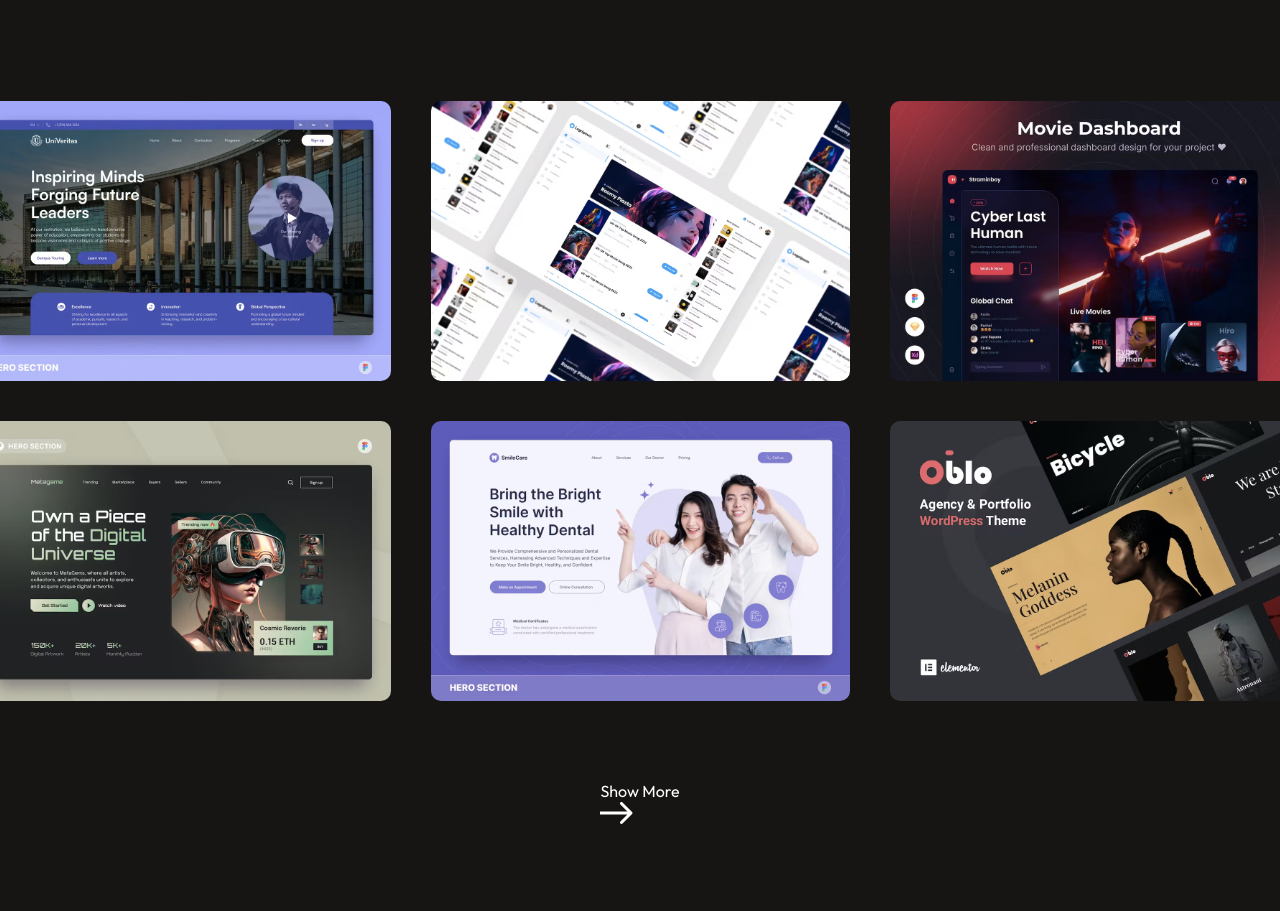
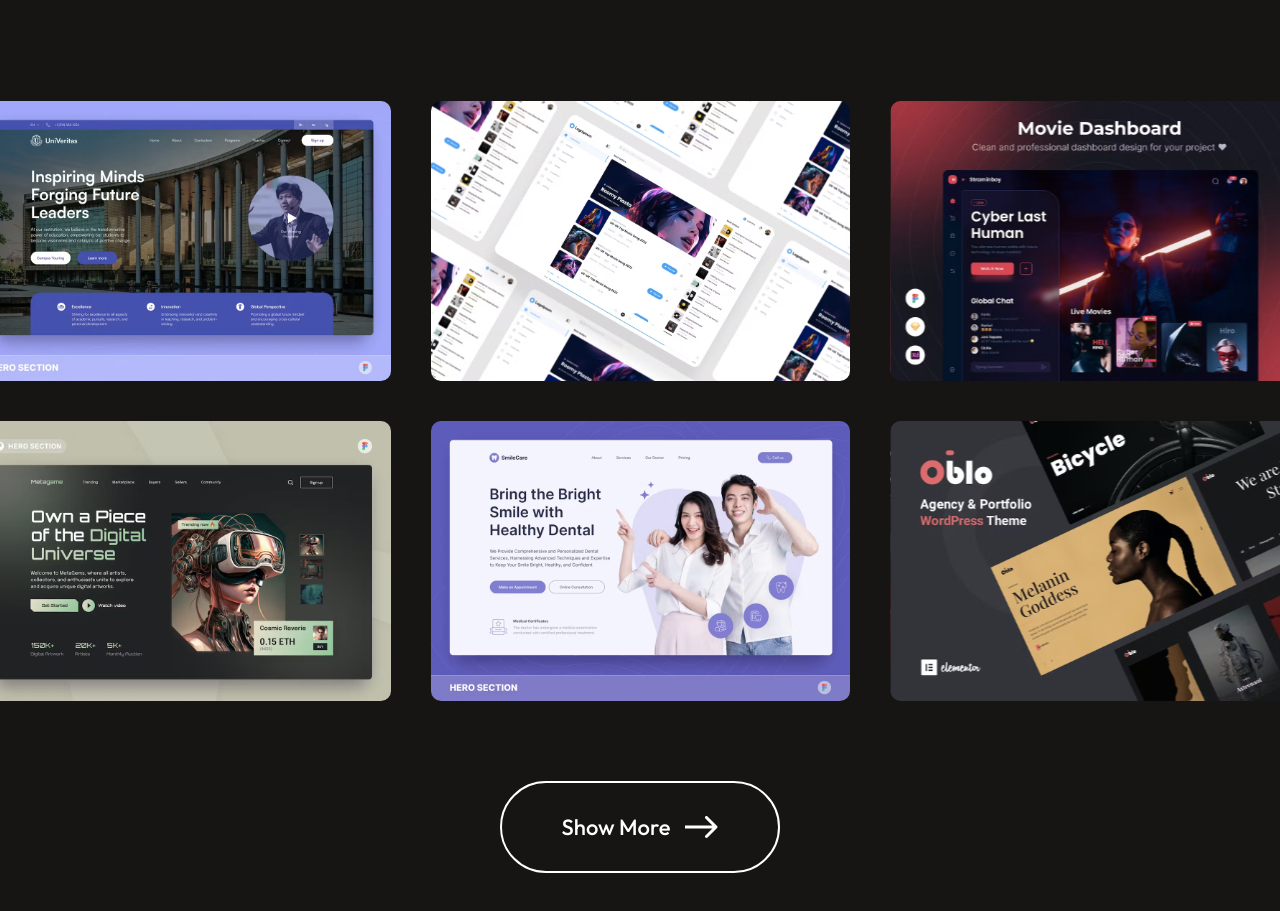
Before and after one commit to KenzieLippa/AIDA, a React (Vite) app: page / in a window 1280 px wide. Shown: the part 5340-6251 px from the top of the page. Before the commit the page ends 6169 px from the top, so only its background shows below. Built offline with nearby package versions, Linux system fonts and the light colour scheme.

Commit message:
finished mywork section

```diff
--- a/src/Components/MyWork/MyWork.css
+++ b/src/Components/MyWork/MyWork.css
@@ -29,3 +29,33 @@
     grid-template-columns: 1fr 1fr 1fr;
     gap: 40px;
 }
+.mywork-container img{
+    box-sizing: border-box;
+    width: 419px;
+    height: 280px;
+    transition: 0.3s;
+    cursor: pointer;
+}
+
+.mywork-container img:hover{
+    transform: scale(1.10);
+    border: 4px solid #cd2d43;
+    border-radius: 10px;
+    transition: 0.3s;
+}
+.mywork-showmore{
+    display: flex;
+    gap: 15px;
+    border-radius: 50px;
+    border: 2px solid white;
+    padding: 30px 60px;
+    font-size: 22px;
+    font-weight: 500;
+    margin-bottom: 80px;
+    transition: 0.6s;
+    cursor: pointer;
+}
+.mywork-showmore:hover{
+    gap: 30px;
+    transition: 0.6s;
+}
```
